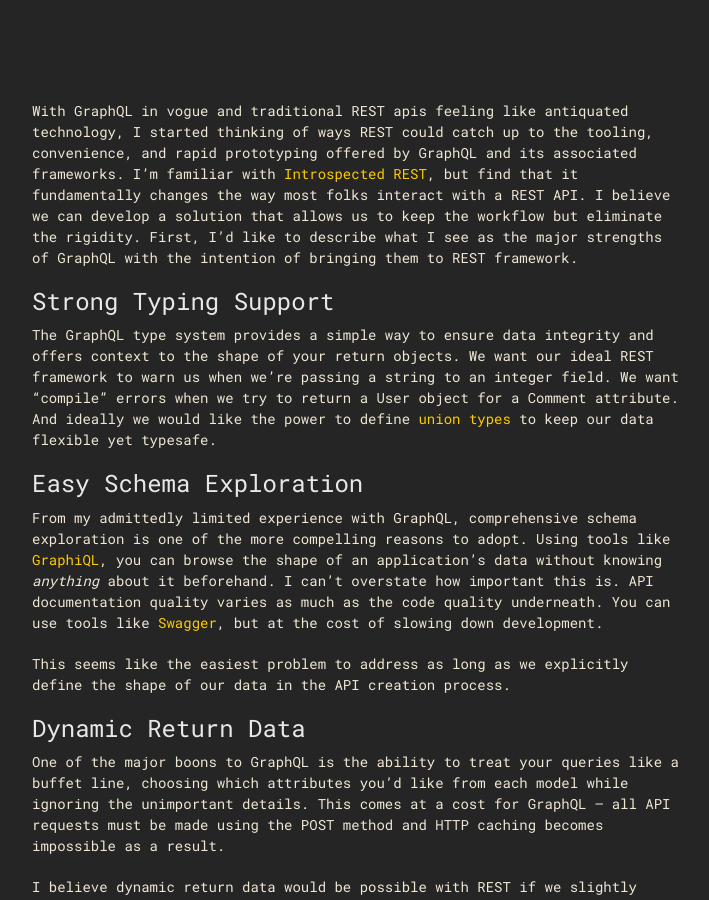
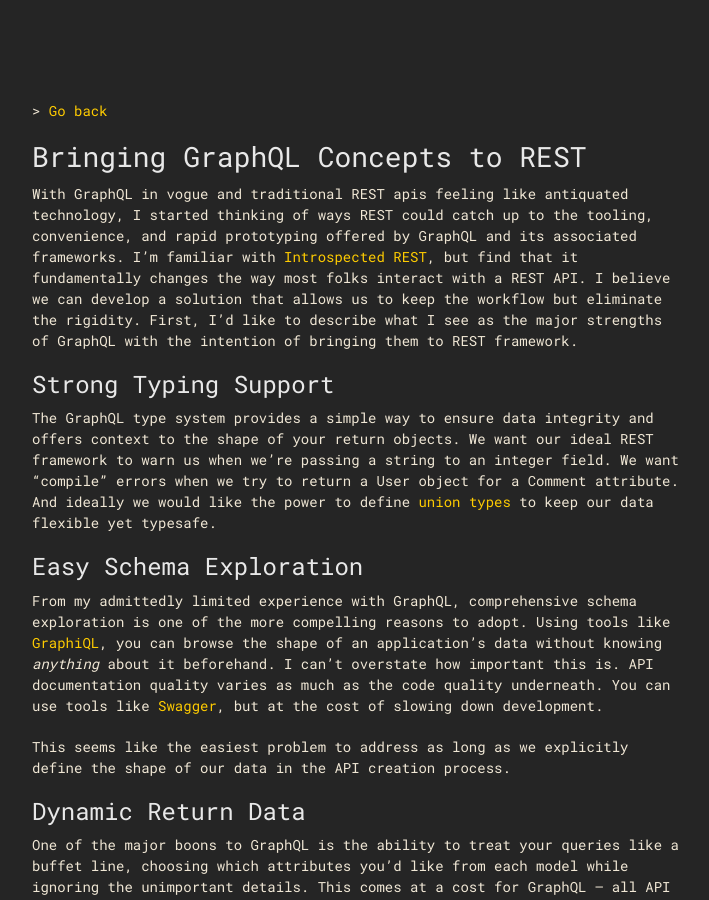
Before and after one commit to ccallebs/personal, a Jekyll site: the page built from _posts/2018-11-25-bringing-graphql-concepts-to-rest.markdown, in a window 1280 px wide and 900 px high. Shown: the whole window, without its empty margins (283-992 px from the left). Built offline with Jekyll 4.4.1, drawn with Linux system fonts in a browser that asks for light colours; our own code applies the rules of GitHub Pages for plain Markdown files.

Commit message:
Tweak layout + settings for posts.

```diff
--- a/_layouts/post.html
+++ b/_layouts/post.html
@@ -2,4 +2,10 @@
 layout: default
 ---
 
+> <a href="/">Go back</a>
+
+<br /><br />
+
+<h1>{{ page.title }}</h1>
+
 {{ content }}
--- a/_posts/2018-11-25-bringing-graphql-concepts-to-rest.markdown
+++ b/_posts/2018-11-25-bringing-graphql-concepts-to-rest.markdown
@@ -1,5 +1,6 @@
 ---
 title: Bringing GraphQL Concepts to REST
+layout: post
 ---
 
 With GraphQL in vogue and traditional REST apis feeling like antiquated technology, I started thinking of ways REST could catch up to the tooling, convenience, and rapid prototyping offered by GraphQL and its associated frameworks. I'm familiar with [Introspected REST](https://introspected.rest), but find that it fundamentally changes the way most folks interact with a REST API. I believe we can develop a solution that allows us to keep the workflow but eliminate the rigidity. First, I'd like to describe what I see as the major strengths of GraphQL with the intention of bringing them to REST framework.
```
